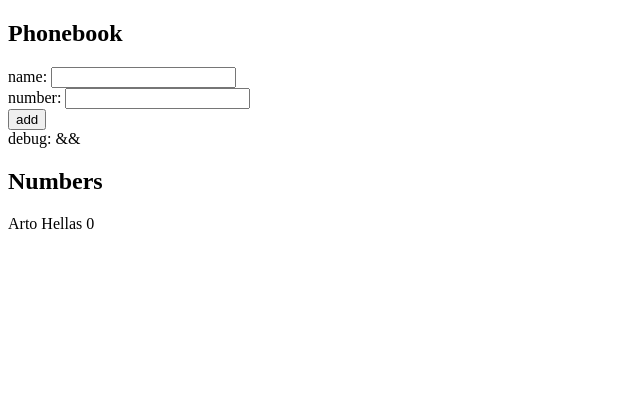
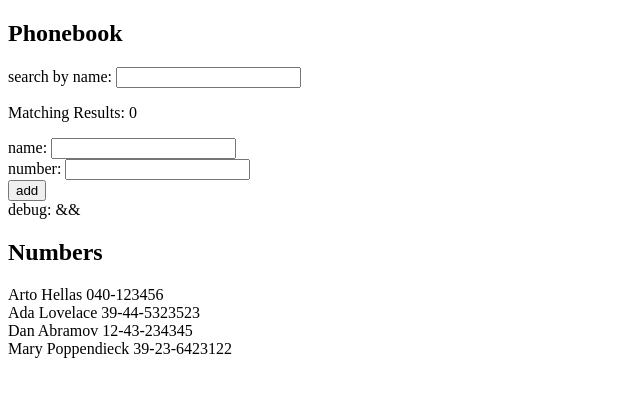
Before and after one commit to SathvikPN/fullstackopen, a React (Vite) app in the folder part2/phonebook/: page / in a window 1280 px wide. Shown: the top 396 px of the page, without its empty margins (0-640 px from the left). Built offline with nearby package versions, Linux system fonts and the light colour scheme.

Commit message:
2.9 search matching names

```diff
--- a/part2/phonebook/src/App.jsx
+++ b/part2/phonebook/src/App.jsx
@@ -1,8 +1,52 @@
 import { useState } from 'react'
+
+const Filter = ({ persons }) => {
+  const [name, setName] = useState('')
+  const handleNameChange = (event) => {
+    console.log("search name:", event.target.value) // not name
+    setName(event.target.value) // without this, search bar empty and target value only 1latest char inserted
+  }
+
+  // Perform filtering only if the input has at least one character
+  const shouldFilter = name.length > 0;
+  let matchedPersons = []
+  if(shouldFilter) {
+    matchedPersons = persons.filter((person) =>
+      // person.name === name // exact match
+      // Convert the person's name to lowercase
+      person.name.toLowerCase()
+      // Check if it starts with the search string s, also converted to lowercase
+      .startsWith(name.toLowerCase())
+    )
+  }
+
+  console.log('matchedPersons :>> ', matchedPersons);
+
+
+  return (
+    <div>
+      search by name: <input value={name} onChange={handleNameChange} />
+      <p> Matching Results: {matchedPersons.length} </p>
+      <div>
+        { matchedPersons.map( (person, index) => {
+          const serialNumber = index + 1
+
+          return (
+            <p key={person.name}> ({serialNumber}) {person.name} :: {person.phone} :: {person.id}  </p>
+          )
+        }) }
+      </div>
+    </div>
+  )
+
+}
 
 const App = () => {
   const [persons, setPersons] = useState([
-    { name: 'Arto Hellas', phone: 123-123 }
+    { name: 'Arto Hellas', phone: '040-123456', id: 1 },
+    { name: 'Ada Lovelace', phone: '39-44-5323523', id: 2 },
+    { name: 'Dan Abramov', phone: '12-43-234345', id: 3 },
+    { name: 'Mary Poppendieck', phone: '39-23-6423122', id: 4 }
   ])
   const [newName, setNewName] = useState('')
   const [newNumber, setNewNumber] = useState('')
@@ -12,6 +56,7 @@ const App = () => {
     event.preventDefault()
     console.log("btn clicked", event.target)
     const newPersonObject = {
+      id: crypto.randomUUID(),
       name: newName,
       phone: newNumber
     }
@@ -36,7 +81,7 @@ const App = () => {
   const handleNumberChange = (event) => {
     console.log('handleNumberChange - event.target.value', event.target.value)
     // setNewNumber(newNumber) // newNumber itself a state var holding the previously set newNumber
-    setNewNumber(event.target.value) // use the uset typed text via form
+    setNewNumber(event.target.value) // use the user typed text via form
   }
 
   console.log("Persons: ", persons)
@@ -44,6 +89,7 @@ const App = () => {
   return (
     <div>
       <h2>Phonebook</h2>
+      <Filter persons={persons} />
       <form onSubmit={addPerson}>
         <div>
           name: <input value={newName} onChange={handleNameChange}/>
@@ -58,7 +104,7 @@ const App = () => {
       <div>debug: {newName} && {newNumber} </div>
       <h2>Numbers</h2>
       { persons.map((person) => {
-        return <div> {person.name}  {person.phone} </div>
+        return <div key={person.id}> {person.name}  {person.phone} </div>
       }) }
     </div>
   )
```
